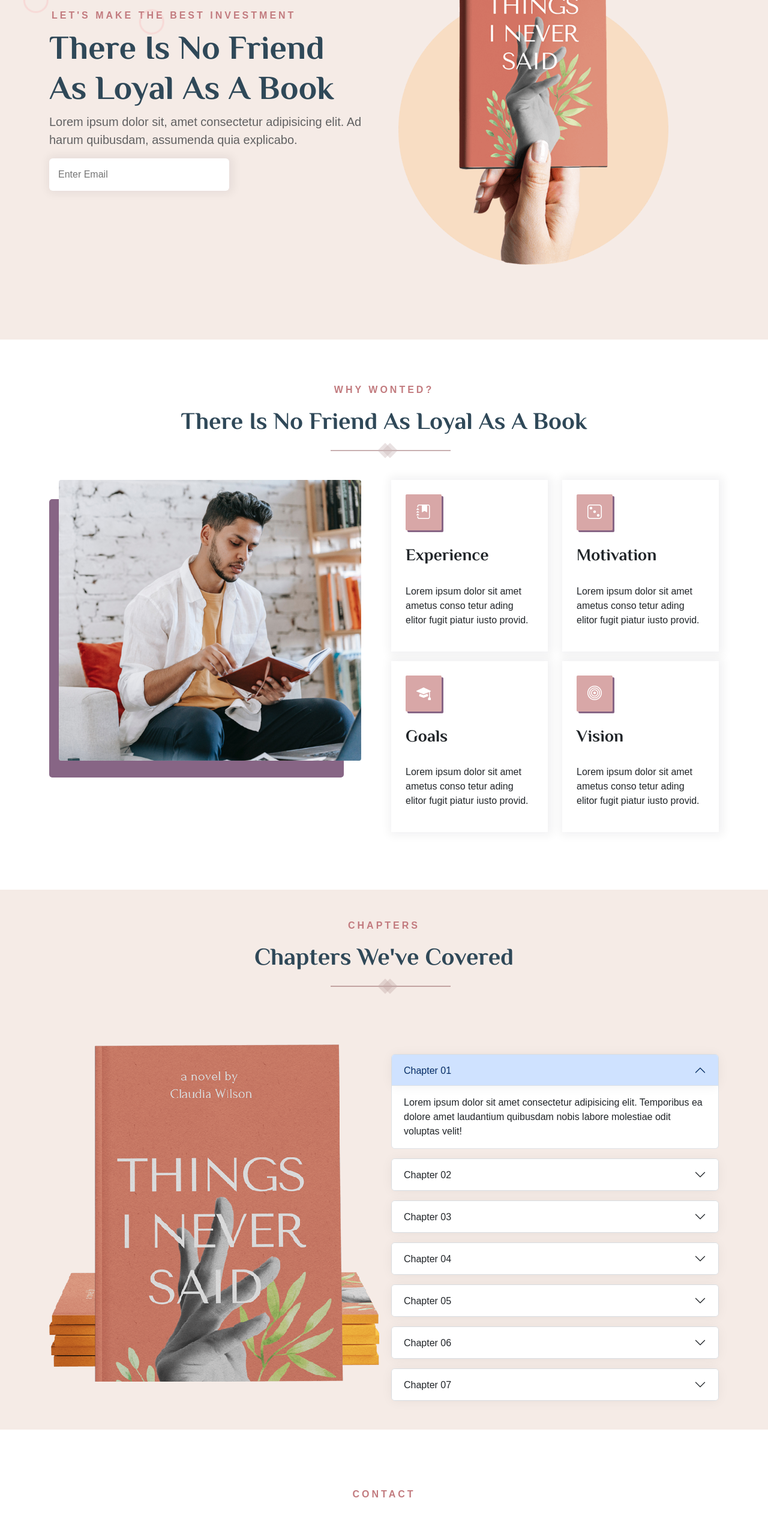
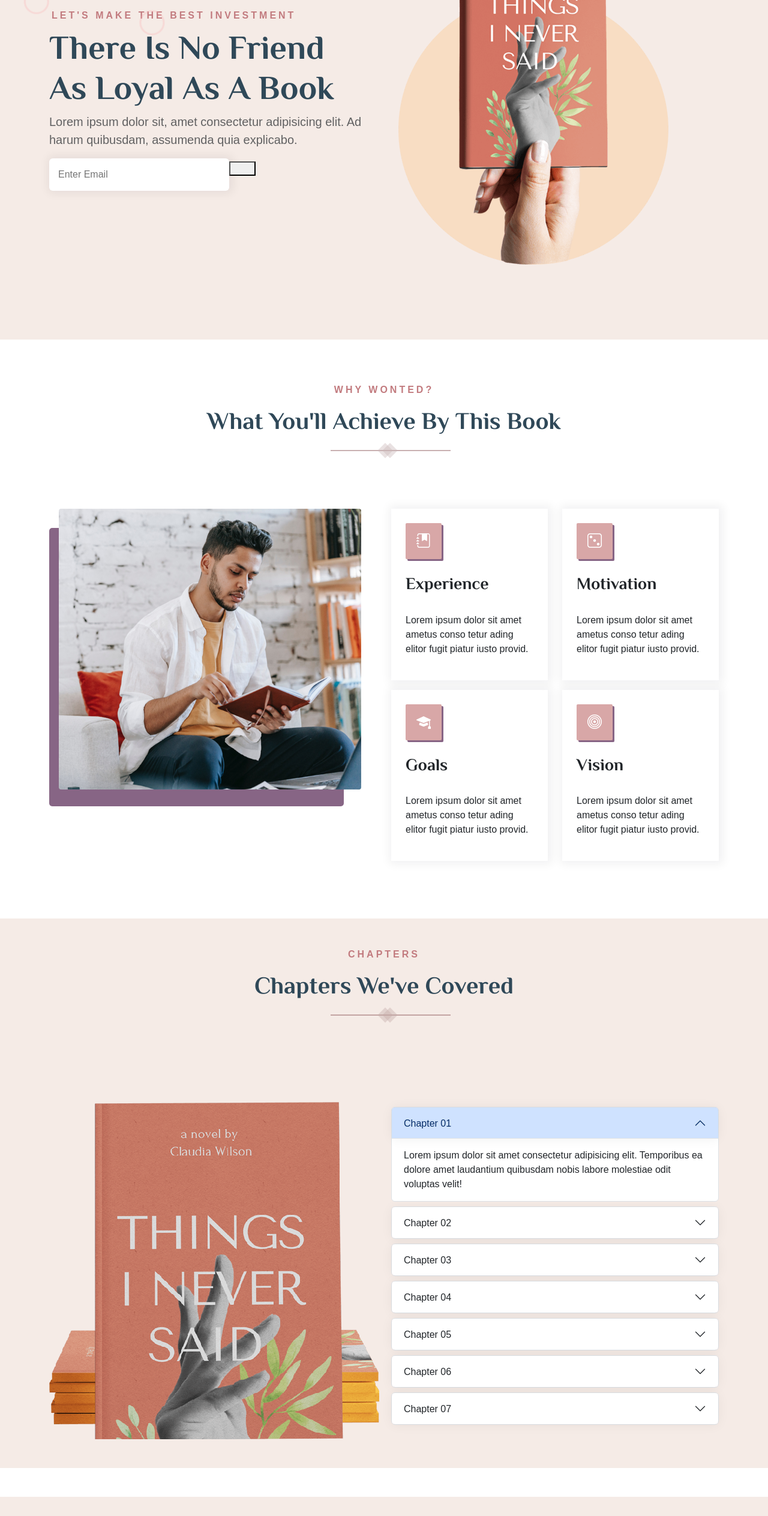
Before and after one commit to Khushbupatel05/pr-5-Bootstrap-landingpage, a React (Vite) app: page / in a window 1280 px wide. Shown: the part 234-2761 px from the top of the page at 60% size. Built offline with nearby package versions, Linux system fonts and the light colour scheme.

Commit message:
commit for edite

```diff
--- a/src/App.jsx
+++ b/src/App.jsx
@@ -4,18 +4,20 @@ import 'bootstrap/dist/css/bootstrap.min.css';
 import Home from './Components/Home';
 import Benefits from './Components/Benefits';
 import Chapter from './Components/Chapter';
-import Sectionheading from './Components/Sectionheading';
 import Contact from './Components/Contact';
 import Footer from './Components/Footer';
+import ContactMe from './Components/ContactMe';
+import TestimonialSlider from './Components/TestimonialSlider';
 
 const App = () => {
   return (
     <>
     <Header/>
     <Home />
-    <Sectionheading />
     <Benefits/>
     <Chapter />
+    <TestimonialSlider />
+    <ContactMe />
     <Contact />
     <Footer />
     </>
--- a/src/Components/Achive.jsx
+++ b/src/Components/Achive.jsx
@@ -3,7 +3,6 @@
 
     return (
       <>
-
           <div className="col-sm-6 ">
             <div className="achieve-item p-4">
               <div className="achieve-icon d-flex align-items-center justify-content-center">
--- a/src/Components/Benefits.jsx
+++ b/src/Components/Benefits.jsx
@@ -1,9 +1,12 @@
 import React from 'react'
 import Achive from './Achive'
+import Sectionheading from './Sectionheading';
 
 
 const Benefits = () => {
 
+  let title = "What you'll achieve by this book";
+  let des = " Why wonted?"
   let arr = [
     {
       icon: "bi bi-journal-bookmark-fill",
@@ -32,11 +35,9 @@ const Benefits = () => {
       <div className='section py-5 mt-4'>
         <div className="container">
           <div className="col-sm-12">
-            <div className="text-center">
-              <p className='text-uppercase  home-text fs-6 '> Why wonted? </p>
-              <h1 className='text-capitalize mt-2 tital'>There is no friend as loyal as a book</h1>
+            <div className="text-center ">
+              <Sectionheading title={title} des={des} />
             </div>
-            <div className='section-divider mt-4 position-relative'></div>
           </div>
           <div className="row">
             <div className="col-lg-6 mb-lg-0">
@@ -51,7 +52,7 @@ const Benefits = () => {
             <div className="col-lg-6 pt-5">
               <div className="row gy-3">
                 {arr.map((item) => {
-                      return <Achive  icon={item.icon} title={item.title} desc={item.desc} />
+                  return <Achive icon={item.icon} title={item.title} desc={item.desc} />
                 })}
               </div>
             </div>
--- a/src/Components/Button.jsx
+++ b/src/Components/Button.jsx
@@ -1,11 +1,9 @@
 import React from 'react'
 
-const Button = () => {
+const Button = (props) => {
   return (
     <div>
-        <button>
-            subscribe
-        </button>
+      <button className={`button-primary`}>{props.btnName}</button>
     </div>
   )
 }
--- a/src/Components/Chapter.jsx
+++ b/src/Components/Chapter.jsx
@@ -1,7 +1,10 @@
 import React from 'react'
 import Accordion from 'react-bootstrap/Accordion';
+import Sectionheading from './Sectionheading';
 
 const Chapter = () => {
+  let title = "Chapters we've covered";
+  let des = " Chapters"
   let arr = [
     {
       que: "Chapter 01",
@@ -36,12 +39,10 @@ const Chapter = () => {
     <>
       <div className="section chapter-section mt-5 mb-4 py-5">
         <div className="container">
-          <div className="col-sm-12">
-            <div className="text-center">
-              <p className='text-uppercase  home-text fs-6 '> Chapters </p>
-              <h1 className='text-capitalize mt-2 tital'>Chapters we've covered   </h1>
+          <div className=" col-sm-12">
+            <div className="text-center ">
+              <Sectionheading title={title} des={des} />
             </div>
-            <div className='section-divider mt-4 position-relative'></div>
           </div>
           <div className="row">
             <div className="col-lg-6 mb-lg-0">
@@ -57,7 +58,7 @@ const Chapter = () => {
               <div className="row mt-5 ">
                 {
                   arr.map((item, idx) => {
-                    return <Accordion defaultActiveKey="0" className='mt-3 ' >
+                    return <Accordion defaultActiveKey="0" className='mt-2' >
                       <Accordion.Item eventKey={`${idx}`}>
                         <Accordion.Header className='accordian-title'>{item.que}</Accordion.Header>
                         <Accordion.Body>
--- a/src/Components/Contact.jsx
+++ b/src/Components/Contact.jsx
@@ -1,16 +1,19 @@
 import React from 'react'
+import Sectionheading from './Sectionheading'
 
 const Contact = () => {
+
+    let title = "Write me anything  " ;
+    let des = " Contact"
     return (
         <>
             <div className="section bg-white py-5 mt-5 mb-4 pb-5">
                 <div className="container">
                     <div className="col-sm-12">
                         <div className="text-center ">
-                            <p className='text-uppercase  home-text fs-6 '> Contact </p>
-                            <h1 className='text-capitalize mt-2 tital'>Write me anything </h1>
+                           <Sectionheading title={title}  des={des}/>
                         </div>
-                        <div className='section-divider mt-4 position-relative mb-5'></div>
+
                     </div>
                     <div className="row">
                         <div className="col-lg-8 col-md-6 col-sm-12">
@@ -49,6 +52,7 @@ const Contact = () => {
                                         <br />
                                         <p>112 444 7900</p>
                                     </li>
+
                                     <li className='mb-3'>
                                         <span className='contact-content text-uppercase mb-1'>Email:</span>
                                         <br />
--- /dev/null
+++ b/src/Components/ContactMe.jsx
@@ -0,0 +1,26 @@
+import React from 'react'
+import Button from './Button'
+
+const ContactMe = () => {
+    return (
+        <>
+            <div className="section bg-color py-5 ">
+                <div className="container">
+                    <div className="row">
+                        <div className="col-sm-12">
+                            <div className='section-content  text-center'>
+                                <p className='fs-2 contact-content'>Do you have a question?
+                                    <br />
+                                    Feel free to contact me.</p>
+                                <h5 className=' contact-content ct'>+61 (0) 111 222 333</h5>
+                                <Button />
+                            </div>
+                        </div>
+                    </div>
+                </div>
+            </div>
+        </>
+    )
+}
+
+export default ContactMe
--- a/src/Components/Home.jsx
+++ b/src/Components/Home.jsx
@@ -1,7 +1,7 @@
+import React from 'react'
+import Button from './Button';
 
-import React from 'react'
-
-const Home = () => {
+const Home = (props) => {
   return (
     <div className='hero-section vh-100 py-5'>
       <div>
@@ -22,8 +22,9 @@ const Home = () => {
                 <div>
                   <h1 className='text-capitalize mt-2 text-heading'>There is no friend as loyal as a book</h1>
                   <p className=' mb-3 text-p'>Lorem ipsum dolor sit, amet consectetur adipisicing elit. Ad harum quibusdam, assumenda quia explicabo.</p>
-                  <div>
+                  <div className='d-flex'>
                     <input type="email" name='email' placeholder='Enter Email' className='input rounded' />
+                    <Button btnName={props.name} />
                   </div>
                 </div>
               </div>
@@ -34,7 +35,6 @@ const Home = () => {
               <img src="image/hero.png" alt="" />
             </div>
           </div>
-
         </div>
       </div>
     </div>
--- a/src/Components/Sectionheading.jsx
+++ b/src/Components/Sectionheading.jsx
@@ -1,8 +1,16 @@
 import React from 'react'
 
-const Sectionheading = () => {
+const Sectionheading = (props) => {
   return (
-    <div></div>
+      <>
+      <div>
+        <div className="section-title text-center mb60">
+          <p className='text-uppercase  home-text fs-6 '> {props.des}</p>
+          <h1 className='text-capitalize mt-2 tital'>{props.title} </h1>
+           <div className='section-divider mt-4 position-relative mb-5'></div>
+          </div>
+      </div>
+    </>
   )
 }
 
--- /dev/null
+++ b/src/Components/TestimonialSlider.jsx
@@ -0,0 +1,25 @@
+import React from 'react'
+import Sectionheading from './Sectionheading';
+
+const TestimonialSlider = () => {
+
+     let title = "What people said about my books";
+    let des = " Testimonials"
+    return (
+        <>
+            <section className='bg-color  py-5 my-5 mt-5'>
+                <div className="container">
+                    <div className="row">
+                        <div className="  col-sm-12">
+                            <div className="text-center ">
+                                <Sectionheading title={title} des={des} />
+                            </div>
+                        </div>
+                    </div>
+                </div>
+            </section>
+        </>
+    )
+}
+
+export default TestimonialSlider
--- a/src/index.css
+++ b/src/index.css
@@ -7,6 +7,9 @@
 header{
   position: absolute;
   width: 100%;
+}
+.button-primary{
+  padding: 10px 20px;
 }
 .custom-nav-wrapper {
     margin-top: 35px !important;
@@ -228,6 +231,12 @@ header{
 .contact-content{
    font-family: "Philosopher", sans-serif;
    font-weight: 700;
+   color: #2f4858;
+}
+.ct{
+  color: #c27b7f;
+  font-size: 56px;
+  font-weight: 700;
 }
 .contact-icon i{
   display: flex;
@@ -246,6 +255,10 @@ header{
 .contact-icon i:hover{
     background-color: #876585;
     box-shadow: none !important;
+}
+.bg-color{
+  background-color: #f5ebe6;
+  margin-top: 70px;
 }
 .footer-bg{
   background-color: #f5ebe6;
@@ -268,4 +281,5 @@ header{
     margin-bottom: 12px;
     border-radius: 6px;
     box-shadow: 0px 1px 20px 0px rgba(1, 6, 33, 0.06);
+    background-color: #c27b7f;
 }
```
Lines whose indentation alone changed are shown as unchanged.
